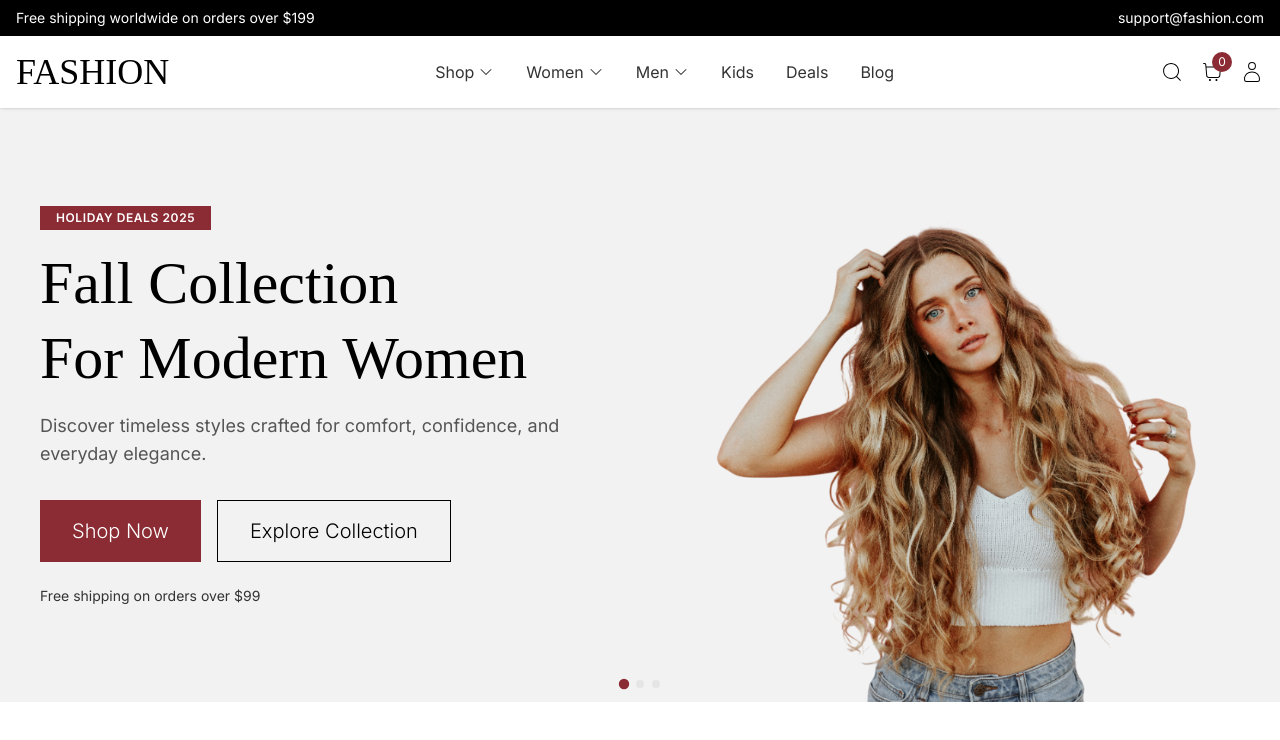
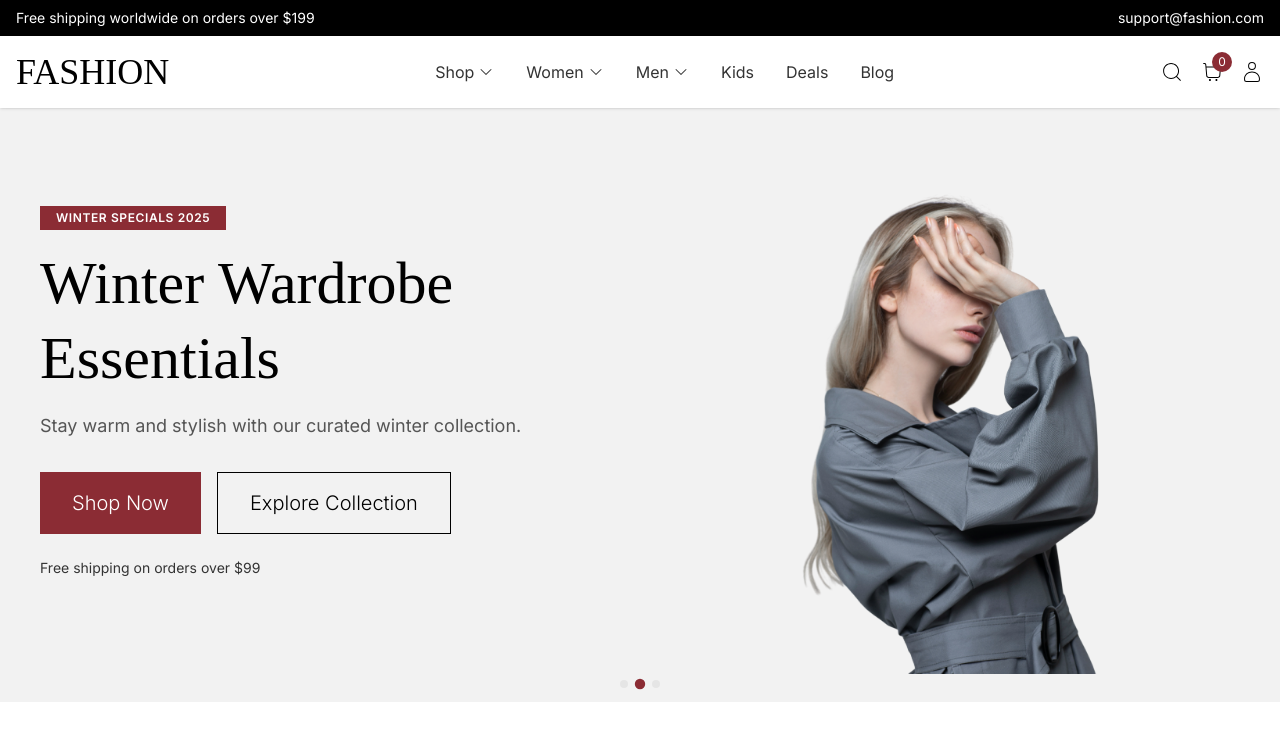
Before and after one commit to Walija-sh/shoppingWebsiteLandingPage, a React (Vite) app: page / in a window 1280 px wide. Shown: the top 740 px of the page. Built offline with nearby package versions, Linux system fonts and the light colour scheme; a web font is replaced by a local one.

Commit message:
added autoplay

```diff
--- a/src/components/Hero.jsx
+++ b/src/components/Hero.jsx
@@ -1,6 +1,6 @@
 import { Link } from "react-router-dom";
 import { Swiper, SwiperSlide } from "swiper/react";
-import { Pagination } from "swiper/modules";
+import { Autoplay, Pagination } from "swiper/modules";
 import "swiper/css";
 import "swiper/css/pagination";
 
@@ -35,11 +35,16 @@
   return (
     <section className="relative bg-[#F2F2F2]">
       <Swiper
-        modules={[Pagination]}
+        modules={[Pagination,Autoplay]}
         pagination={{ clickable: true }}
         spaceBetween={0}
         slidesPerView={1}
         loop={true}
+         autoplay={{
+    delay: 3000,
+    disableOnInteraction: false,
+    pauseOnMouseEnter: true,
+  }}
 
       >
         {slides.map((slide, index) => (
```
